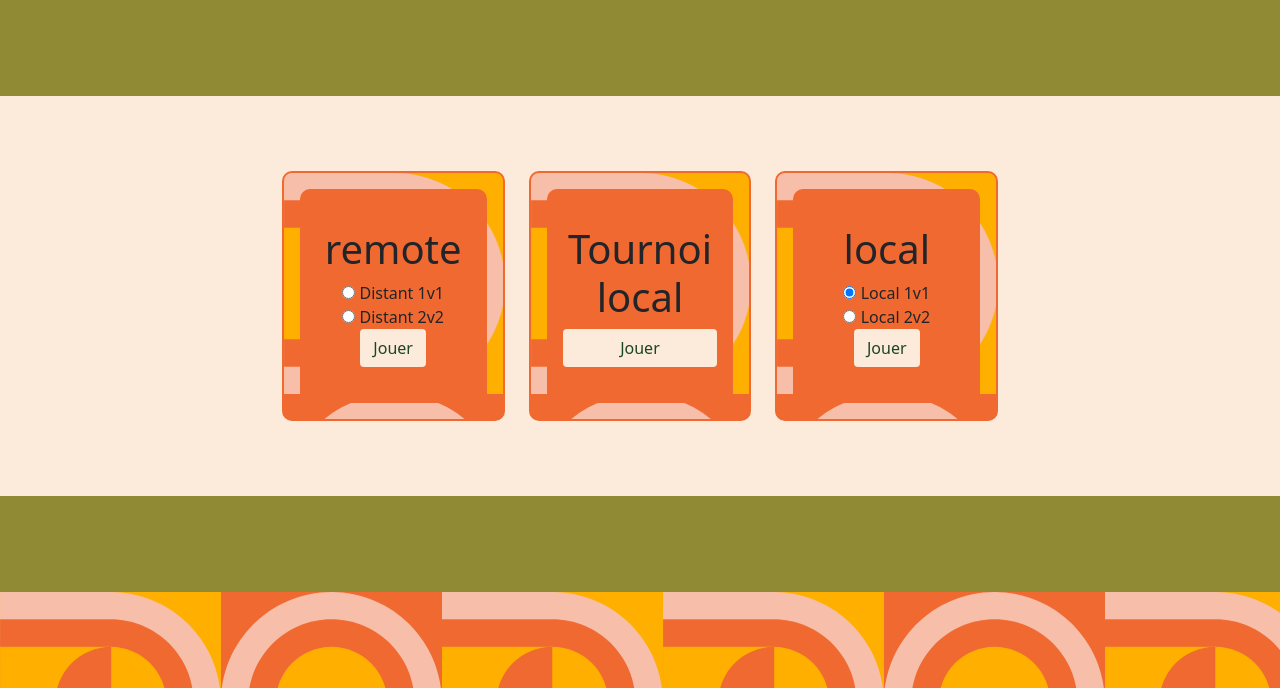
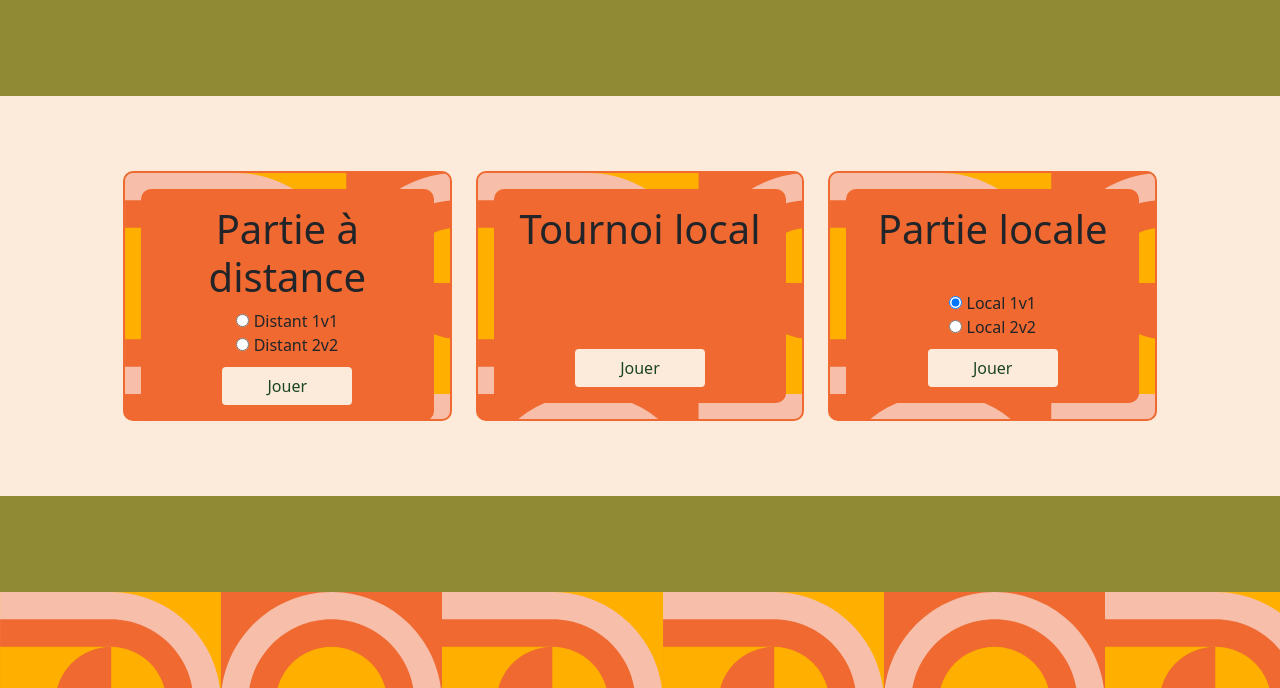
Before and after one commit to slbilona/ft_transcendance, a Django app: page /auth/welcome/ in a window 1280 px wide. Shown: the part 112-800 px from the top of the page. Run offline with Django 5.2, Linux system fonts and the light colour scheme; some libraries are stand-ins or nearby versions.

Commit message:
12/03/2025 10h12

```diff
--- a/srcs/app/game/templates/game/index.html
+++ b/srcs/app/game/templates/game/index.html
@@ -35,7 +35,7 @@
 			<div class="col">
 				<div class="card custom-card">
 					<div class="card-body">
-						<h1 class="card-title pricing-card-title">remote</h1>
+						<h1 class="card-title pricing-card-title">Partie à distance</h1>
 						<form id="playForm" class="visible">
 							{% csrf_token %}
 							<fieldset>
@@ -56,7 +56,7 @@
 				<div class="card custom-card">
 					<div class="card-body">
 						<h1 class="card-title pricing-card-title">Tournoi local</h1>
-						<button id="tournamentLink" type="button" class="w-100 btn">Jouer</button>
+						<button id="tournamentLink" class="btn play-button" type="button" class="w-100 btn">Jouer</button>
 					</div>
 				</div>
 			</div>
@@ -64,7 +64,7 @@
 			<div class="col">
 				<div class="card custom-card">
 					<div class="card-body">
-						<h1 class="card-title pricing-card-title">local</h1>
+						<h1 class="card-title pricing-card-title">Partie locale</h1>
 						<form id="playForm2" class="visible">
 							{% csrf_token %}
 							<fieldset>
--- a/srcs/app/static/css/index.css
+++ b/srcs/app/static/css/index.css
@@ -57,10 +57,9 @@ header {
     margin: 1rem;
 	border-radius: 10px;
     display: flex;
-    justify-content: center;
+    justify-content: space-between;
     align-items: center;
     flex-direction: column;
-
 }
 
 /* Style de la carte (appliqué à toutes les cartes) */
@@ -73,7 +72,6 @@ header {
 
 /* Style de la carte au survol */
 .card:hover {
-	border-radius: 10px;
 	box-shadow: 5px 5px 15px #f8cdaa;
 }
 
@@ -85,6 +83,11 @@ header {
 	align-items: center; /* Centrer verticalement */
 	gap: 2rem; /* Espace entre les cartes (augmenter l'espace ici) */
 	padding: 1rem; /* Espace autour du contenu (si tu veux éviter que les cartes touchent les bords de la fenêtre) */
+}
+
+.play-button {
+    width: 130px;
+    margin-top: 10px;
 }
 
 .modal {
```
